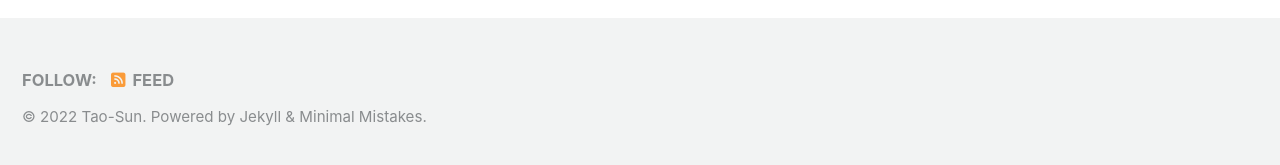
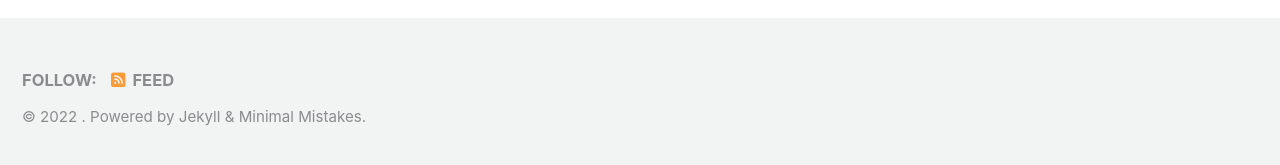
Before and after one commit to tsun/tsun.github.io, a Jekyll site: the page built from _pages/home.md, in a window 1280 px wide and 900 px high, scrolled down 994 px. Shown: the part 728-893 px from the top of the window. Built offline with Jekyll 4.4.1, drawn with Linux system fonts in a browser that asks for light colours; cached includes are drawn as plain includes; nearby versions of some CDN libraries.

Commit message:
update home

```diff
--- a/_config.yml
+++ b/_config.yml
@@ -16,7 +16,7 @@ minimal_mistakes_skin    : "default" # "air", "aqua", "contrast", "dark", "dirt"
 
 # Site Settings
 locale                   : "en-US"
-title                    : "Tao-Sun"
+title                    : " "
 title_separator          : "-"
 subtitle                 : "" # site tagline that appears below site title in masthead
 name                     : "" # &name "Tao Sun"
```
